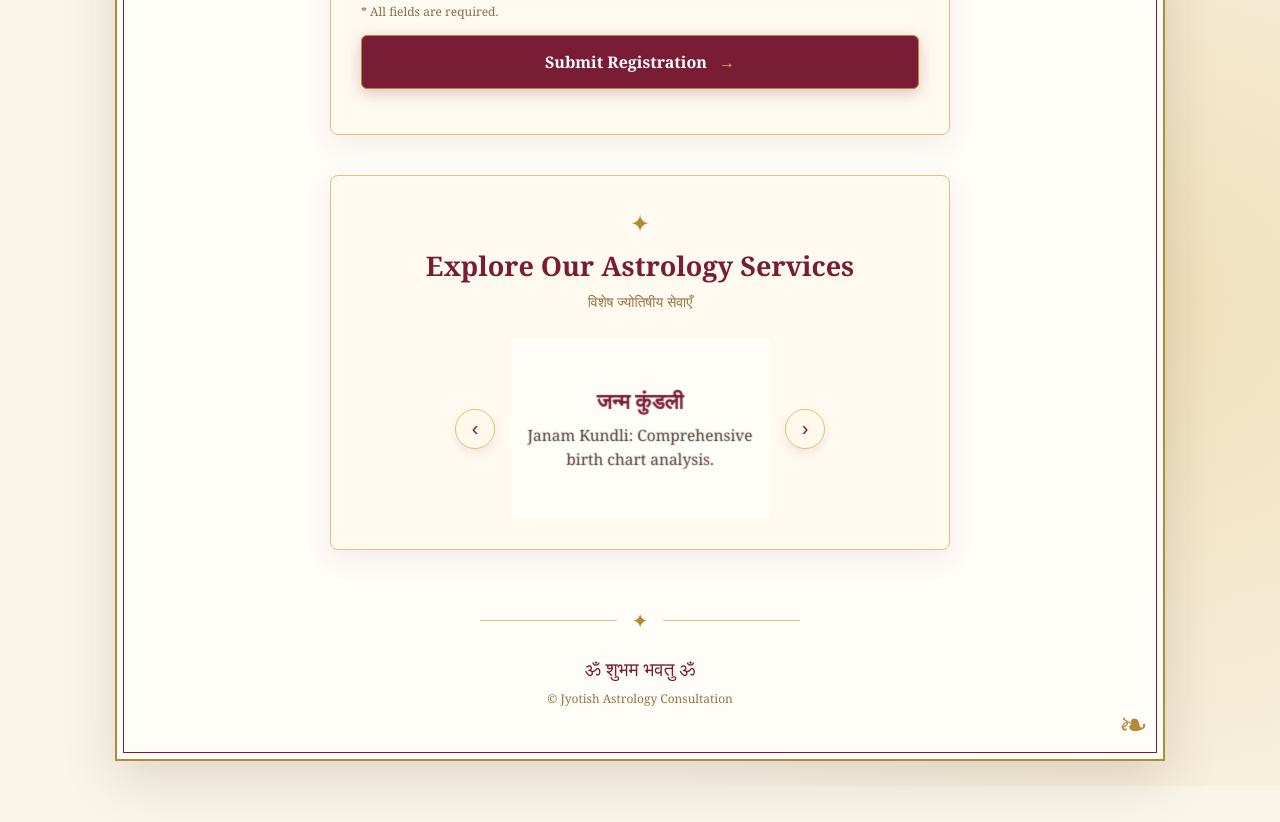
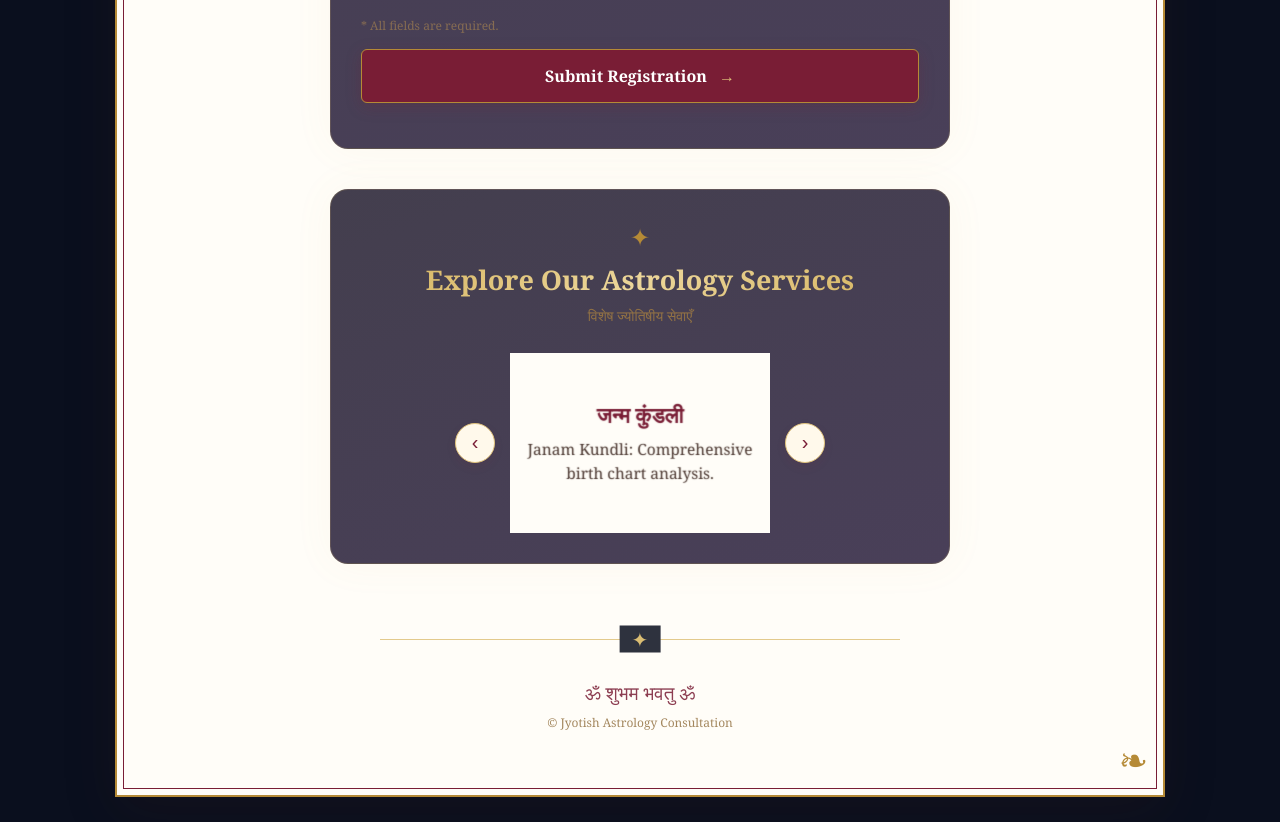
Before and after one commit to sr2000003/jyotish-website, a plain HTML site: page index.html in a window 1280 px wide. Shown: the part 1632-2454 px from the top of the page. Before the commit the page ends 2418 px from the top, so only its background shows below. Drawn offline with Linux system fonts and the light colour scheme.

Commit message:
changes in html

```diff
--- a/index.html
+++ b/index.html
@@ -3,8 +3,166 @@
 <head>
     <meta charset="UTF-8">
     <meta name="viewport" content="width=device-width, initial-scale=1.0">
+    <meta name="description" content="Jyotish astrology consultation: book a personal Vedic birth chart reading, Vastu guidance, planetary remedies and gemstone advice.">
     <title>Jyotish Astrology Consultation - Advanced Portal</title>
     <link rel="stylesheet" href="style.css">
+    <style>
+        /* ── Night-sky theme layer (added on top of style.css) ── */
+        :root {
+            --sky-ink: #0a0f1e;
+            --sky-deep: #111a33;
+            --sky-gold: #d4b25c;
+            --sky-gold-soft: #ecd69a;
+            --sky-cream: #f3ecd6;
+            --sky-ring: rgba(212, 178, 92, 0.55);
+        }
+
+        /* Starfield: a fixed, faint layer of points behind everything */
+        body::before {
+            content: "";
+            position: fixed;
+            inset: 0;
+            z-index: 0;
+            pointer-events: none;
+            background-image:
+                radial-gradient(1px 1px at 8% 12%, rgba(236, 214, 154, 0.55) 0%, transparent 100%),
+                radial-gradient(1px 1px at 24% 58%, rgba(243, 236, 214, 0.4) 0%, transparent 100%),
+                radial-gradient(1.5px 1.5px at 41% 22%, rgba(212, 178, 92, 0.45) 0%, transparent 100%),
+                radial-gradient(1px 1px at 63% 74%, rgba(243, 236, 214, 0.35) 0%, transparent 100%),
+                radial-gradient(1px 1px at 82% 16%, rgba(236, 214, 154, 0.5) 0%, transparent 100%),
+                radial-gradient(1px 1px at 16% 88%, rgba(243, 236, 214, 0.3) 0%, transparent 100%),
+                radial-gradient(1.5px 1.5px at 72% 44%, rgba(212, 178, 92, 0.4) 0%, transparent 100%),
+                radial-gradient(1px 1px at 92% 66%, rgba(243, 236, 214, 0.35) 0%, transparent 100%);
+            opacity: 0.9;
+        }
+
+        body {
+            background:
+                radial-gradient(ellipse at 50% -10%, var(--sky-deep) 0%, transparent 60%),
+                var(--sky-ink);
+            min-height: 100vh;
+        }
+
+        .page-shell,
+        .site-header,
+        main,
+        .site-footer {
+            position: relative;
+            z-index: 1;
+        }
+
+        /* Frosted header frame */
+        .site-header {
+            backdrop-filter: blur(6px);
+            padding-top: 2rem;
+        }
+
+        /* Gold gradient heading text */
+        .site-header h1,
+        .form-heading h2,
+        .intro-text h2 {
+            background: linear-gradient(135deg, var(--sky-gold) 0%, var(--sky-gold-soft) 50%, var(--sky-gold) 100%);
+            -webkit-background-clip: text;
+            background-clip: text;
+            -webkit-text-fill-color: transparent;
+        }
+
+        /* Fading gold divider between sections */
+        .gold-divider {
+            height: 1px;
+            margin: 2.5rem auto;
+            max-width: 520px;
+            background: linear-gradient(90deg, transparent, var(--sky-gold), transparent);
+            position: relative;
+        }
+        .gold-divider span {
+            position: absolute;
+            top: 50%;
+            left: 50%;
+            transform: translate(-50%, -50%);
+            background: var(--sky-ink);
+            color: var(--sky-gold);
+            padding: 0 0.75rem;
+        }
+
+        /* Section cards: frosted panels with a thin gold edge */
+        .registration-form,
+        .skills-carousel-section {
+            background: linear-gradient(160deg, rgba(26, 20, 40, 0.82), rgba(33, 21, 53, 0.82));
+            border: 1px solid rgba(212, 178, 92, 0.18);
+            border-radius: 18px;
+            box-shadow: 0 0 40px rgba(212, 178, 92, 0.06);
+            backdrop-filter: blur(6px);
+        }
+
+        /* Clear focus rings for keyboard users */
+        .registration-form input:focus-visible,
+        .registration-form select:focus-visible,
+        .registration-form textarea:focus-visible,
+        .interactive-btn:focus-visible,
+        .carousel-btn:focus-visible,
+        .calendar-popup button:focus-visible,
+        a:focus-visible {
+            outline: 2px solid var(--sky-gold);
+            outline-offset: 3px;
+            border-radius: 6px;
+        }
+
+        /* Form inputs: gold glow when active */
+        .registration-form input:focus {
+            border-color: var(--sky-gold);
+            box-shadow: 0 0 0 3px rgba(212, 178, 92, 0.15);
+            outline: none;
+        }
+
+        /* Skill cards: a soft gold halo on hover and focus, without touching transforms */
+        .skill-card {
+            transition: box-shadow 0.35s ease, border-color 0.35s ease;
+        }
+        .skill-card:hover,
+        .skill-card:focus-within {
+            border-color: var(--sky-ring);
+            box-shadow: 0 10px 36px rgba(212, 178, 92, 0.14);
+        }
+
+        /* Submit button: stronger halo on hover */
+        .interactive-btn:hover {
+            box-shadow: 0 8px 30px rgba(212, 178, 92, 0.25);
+        }
+
+        /* Footer sign-off */
+        .site-footer {
+            opacity: 0.85;
+            text-align: center;
+            padding-bottom: 2rem;
+        }
+
+        /* Small screens: tighten spacing so cards don't crowd */
+        @media (max-width: 600px) {
+            .registration-form,
+            .skills-carousel-section {
+                border-radius: 14px;
+            }
+            .gold-divider {
+                margin: 1.75rem auto;
+            }
+        }
+
+        /* Respect reduced motion: keep layout, drop the movement */
+        @media (prefers-reduced-motion: reduce) {
+            *,
+            *::before,
+            *::after {
+                animation-duration: 0.001ms !important;
+                animation-iteration-count: 1 !important;
+                transition-duration: 0.001ms !important;
+                scroll-behavior: auto !important;
+            }
+            body::before {
+                opacity: 0.6;
+            }
+        }
+    </style>
     <script src="script.js" defer></script>
 </head>
 <body>
@@ -212,19 +370,19 @@
                     <button type="button" class="carousel-btn prev-btn" aria-label="Previous Skill">‹</button>
                     <div class="carousel-3d-scene">
                         <div class="carousel-3d-ring" id="skillsCarouselRing">
-                            <div class="skill-card" data-index="0">
+                            <div class="skill-card" data-index="0" tabindex="0">
                                 <h3>जन्म कुंडली</h3>
                                 <p>Janam Kundli: Comprehensive birth chart analysis.</p>
                             </div>
-                            <div class="skill-card" data-index="1">
+                            <div class="skill-card" data-index="1" tabindex="0">
                                 <h3>वास्तु परामर्श</h3>
                                 <p>Vastu Paramarsh: Harmonize living and working spaces.</p>
                             </div>
-                            <div class="skill-card" data-index="2">
+                            <div class="skill-card" data-index="2" tabindex="0">
                                 <h3>ग्रह दोष निवारण</h3>
                                 <p>Grah Dosh Nivaran: Remedies for planetary afflictions.</p>
                             </div>
-                            <div class="skill-card" data-index="3">
+                            <div class="skill-card" data-index="3" tabindex="0">
                                 <h3>रत्न सलाह</h3>
                                 <p>Ratan Salah: Astrological gemstone recommendations.</p>
                             </div>
```
